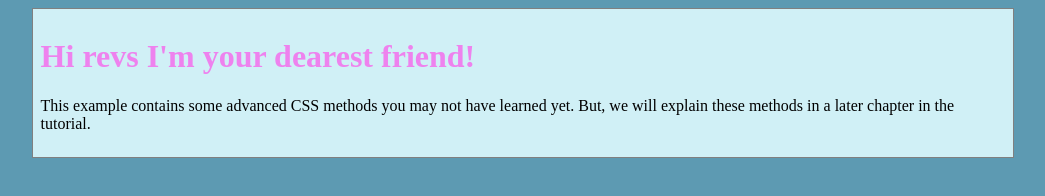
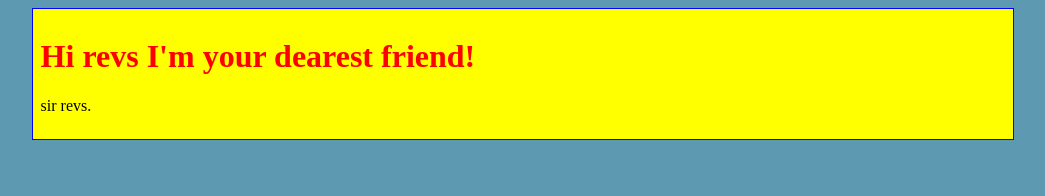
Before and after one commit to revsj/test.css, a plain HTML site: page index.html in a window 1280 px wide. Shown: the whole page, without its empty margins (213-1258 px from the left). Drawn offline with Linux system fonts and the light colour scheme.

Commit message:
Fix some issue
whatadamz

```diff
--- a/index.html
+++ b/index.html
@@ -7,7 +7,7 @@
 
 <div class="center_div">
   <h1>Hi revs I'm your dearest friend!</h1>
-  <p>This example contains some advanced CSS methods you may not have learned yet. But, we will explain these methods in a later chapter in the tutorial.</p>
+  <p>sir revs.</p>
 </div>
 
 </body>
--- a/style.css
+++ b/style.css
@@ -3,14 +3,14 @@ body {
     background: #5d9ab2 url("img_tree.png") no-repeat top left;
   }
   h1 {
-    color: violet;
+    color: red;
     }
   .center_div {
-    border: 1px solid gray;
+    border: 1px solid blue;
     margin-left: auto;
     margin-right: auto;
     width: 90%;
-    background-color: #d0f0f6;
+    background-color: yellow;
     text-align: left;
     padding: 8px;
   }
```
